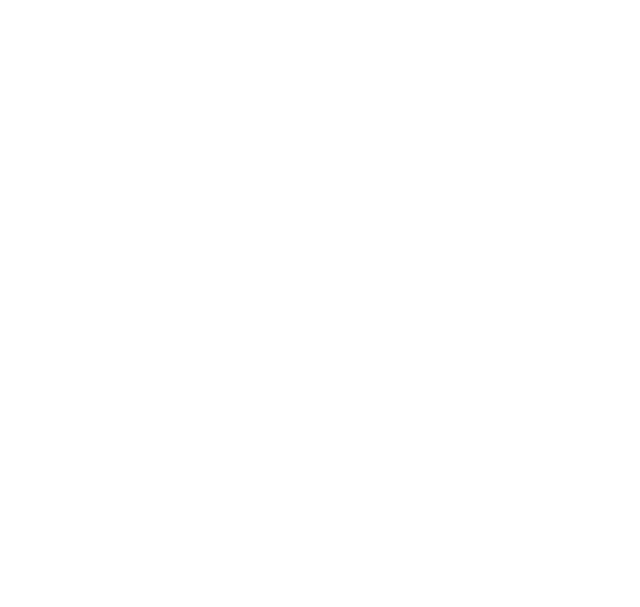
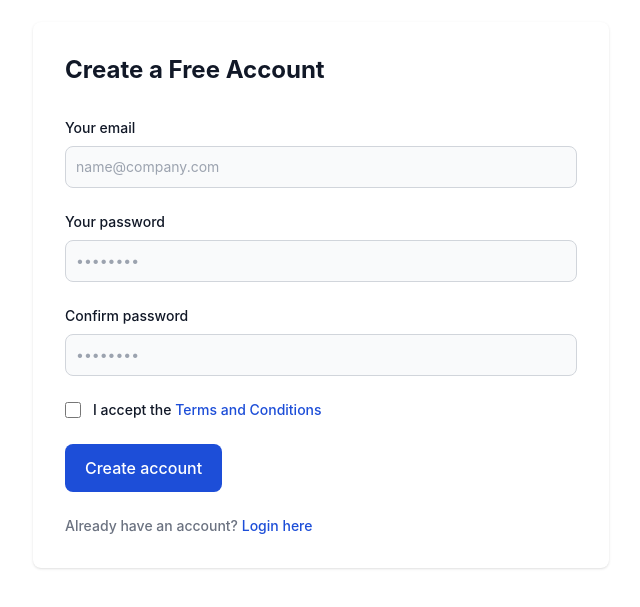
Before and after one commit to Arsalan6/banking-system, a React (Create React App) app in the folder banking-system-ui/: page /registration in a window 1280 px wide. Before the commit this address had no page. Shown: the part 121-728 px from the top of the page, without its empty margins (319-959 px from the left). Built offline with nearby package versions, Linux system fonts and the light colour scheme.

Commit message:
adds UI for registration page

```diff
--- a/banking-system-ui/src/App.js
+++ b/banking-system-ui/src/App.js
@@ -2,13 +2,15 @@
 
 import './App.css';
 import Login from "./pages/login";
+import Registration from "./pages/registration";
 
 
 function App() {
   return (
     <BrowserRouter>
     <Routes>
-        <Route path="/login" element={<Login/>} />
+        <Route path="/" element={<Login/>}/>
+        <Route path="/registration" element={<Registration/>} />
     </Routes>
     </BrowserRouter>
   );
--- /dev/null
+++ b/banking-system-ui/src/pages/registration.js
@@ -0,0 +1,42 @@
+import React from 'react'
+
+const Registration = () => {
+  return (
+
+<div class="flex flex-col items-center justify-center px-6 pt-8 mx-auto md:h-screen pt:mt-0 dark:bg-gray-900">
+    <div class="w-full max-w-xl p-6 space-y-8 sm:p-8 bg-white rounded-lg shadow dark:bg-gray-800">
+        <h2 class="text-2xl font-bold text-gray-900 dark:text-white">
+            Create a Free Account
+        </h2>
+        <form class="mt-8 space-y-6" action="#">
+            <div>
+                <label for="email" class="block mb-2 text-sm font-medium text-gray-900 dark:text-white">Your email</label>
+                <input type="email" name="email" id="email" class="bg-gray-50 border border-gray-300 text-gray-900 sm:text-sm rounded-lg focus:ring-primary-500 focus:border-primary-500 block w-full p-2.5 dark:bg-gray-700 dark:border-gray-600 dark:placeholder-gray-400 dark:text-white dark:focus:ring-primary-500 dark:focus:border-primary-500" placeholder="name@company.com" required />
+            </div>
+            <div>
+                <label for="password" class="block mb-2 text-sm font-medium text-gray-900 dark:text-white">Your password</label>
+                <input type="password" name="password" id="password" placeholder="••••••••" class="bg-gray-50 border border-gray-300 text-gray-900 sm:text-sm rounded-lg focus:ring-primary-500 focus:border-primary-500 block w-full p-2.5 dark:bg-gray-700 dark:border-gray-600 dark:placeholder-gray-400 dark:text-white dark:focus:ring-primary-500 dark:focus:border-primary-500" required />
+            </div>
+            <div>
+                <label for="confirm-password" class="block mb-2 text-sm font-medium text-gray-900 dark:text-white">Confirm password</label>
+                <input type="password" name="confirm-password" id="confirm-password" placeholder="••••••••" class="bg-gray-50 border border-gray-300 text-gray-900 sm:text-sm rounded-lg focus:ring-primary-500 focus:border-primary-500 block w-full p-2.5 dark:bg-gray-700 dark:border-gray-600 dark:placeholder-gray-400 dark:text-white dark:focus:ring-primary-500 dark:focus:border-primary-500" required/>
+            </div>
+            <div class="flex items-start">
+                <div class="flex items-center h-5">
+                    <input id="remember" aria-describedby="remember" name="remember" type="checkbox" class="w-4 h-4 border-gray-300 rounded bg-gray-50 focus:ring-3 focus:ring-primary-300 dark:focus:ring-primary-600 dark:ring-offset-gray-800 dark:bg-gray-700 dark:border-gray-600" required />
+                </div>
+                <div class="ml-3 text-sm">
+                    <label for="remember" class="font-medium text-gray-900 dark:text-white">I accept the <a class="text-primary-700 hover:underline dark:text-primary-500">Terms and Conditions</a></label>
+                </div>
+            </div>
+            <button type="submit" class="w-full px-5 py-3 text-base font-medium text-center text-white bg-primary-700 rounded-lg hover:bg-primary-800 focus:ring-4 focus:ring-primary-300 sm:w-auto dark:bg-primary-600 dark:hover:bg-primary-700 dark:focus:ring-primary-800">Create account</button>
+            <div class="text-sm font-medium text-gray-500 dark:text-gray-400">
+                Already have an account? <a class="text-primary-700 hover:underline dark:text-primary-500">Login here</a>
+            </div>
+        </form>
+    </div>
+</div>
+  )
+}
+
+export default Registration
```
